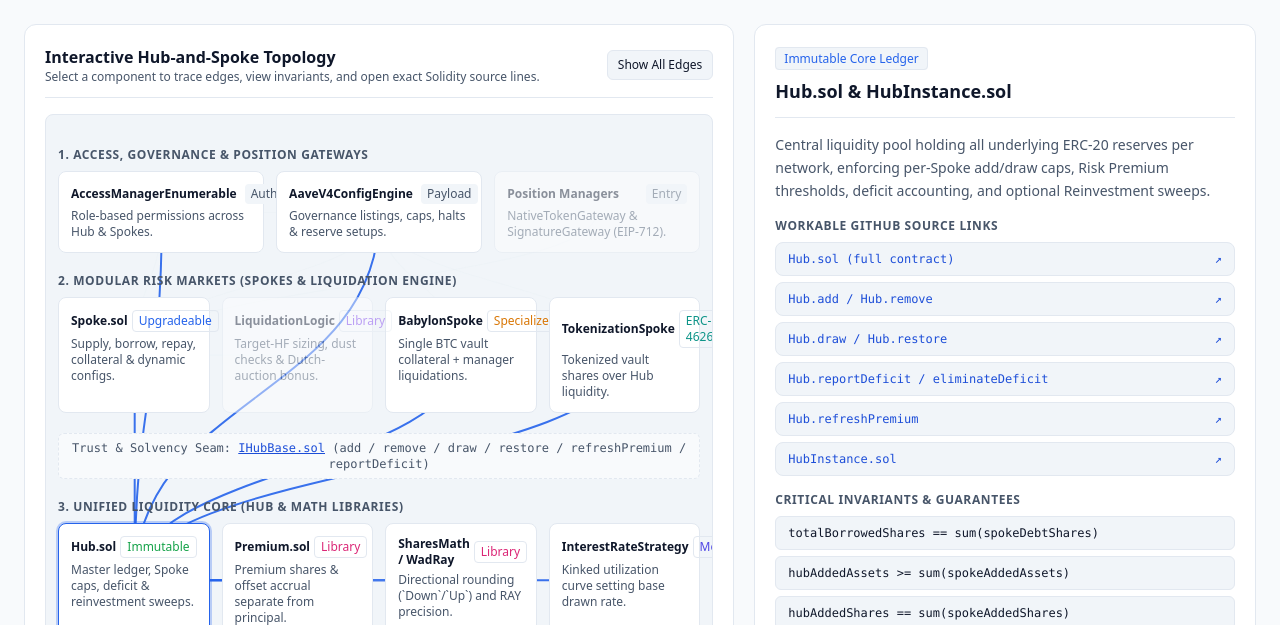
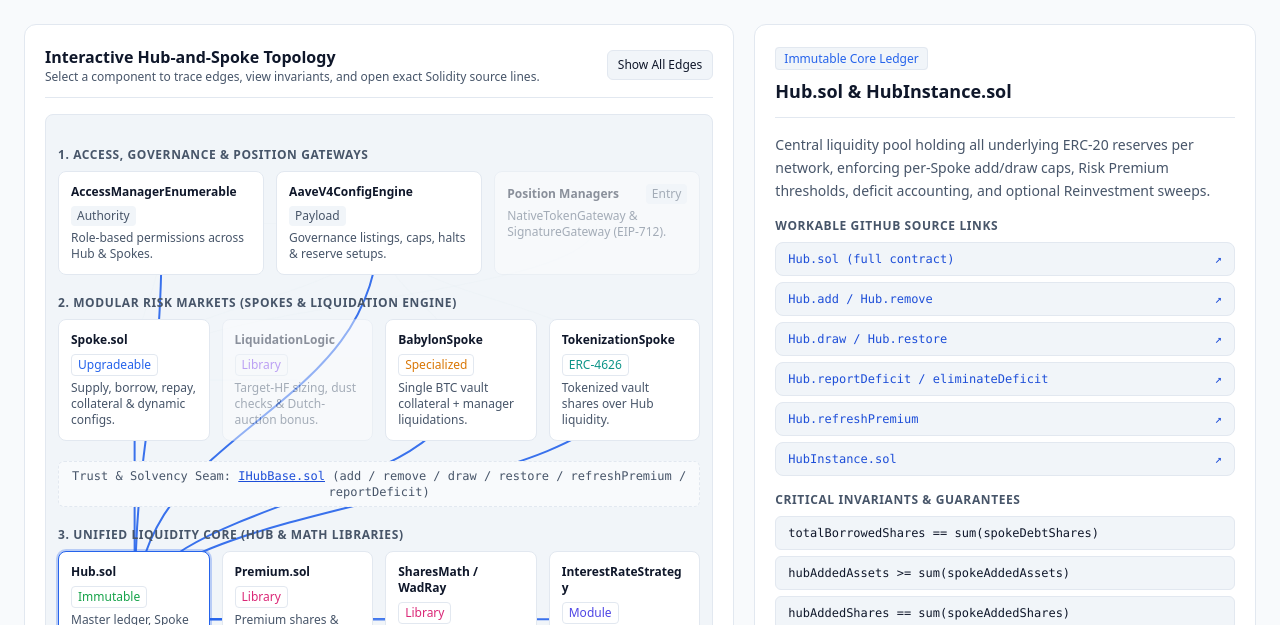
Before and after one commit to fredLuv/aave-v4-verification-architecture, a plain HTML site: page index.html in a window 1280 px wide. Shown: the part 152-777 px from the top of the page. Drawn offline with nearby package versions, Linux system fonts and the light colour scheme.

Commit message:
Add Open Graph preview image and fix node badge wrapping

```diff
--- a/index.html
+++ b/index.html
@@ -4,6 +4,18 @@
   <meta charset="UTF-8" />
   <meta name="viewport" content="width=device-width, initial-scale=1.0" />
   <title>Aave V4 Architecture — Interactive Explorer &amp; Code Map</title>
+  <meta name="description" content="Clickable Aave V4 Hub-and-Spoke architecture explorer with line-verified Solidity links, Risk Premium &amp; liquidation calculators, and compositional formal verification methodology." />
+  <meta property="og:type" content="website" />
+  <meta property="og:title" content="Aave V4 Architecture — Interactive Explorer &amp; Verification Methodology" />
+  <meta property="og:description" content="Interactive Hub-and-Spoke code map with line-verified links to aave/aave-v4 and a 5-stratum Assume-Guarantee verification pipeline." />
+  <meta property="og:url" content="https://fredluv.github.io/aave-v4-verification-architecture/" />
+  <meta property="og:image" content="https://fredluv.github.io/aave-v4-verification-architecture/preview.png" />
+  <meta property="og:image:width" content="1440" />
+  <meta property="og:image:height" content="756" />
+  <meta name="twitter:card" content="summary_large_image" />
+  <meta name="twitter:title" content="Aave V4 Architecture — Interactive Explorer &amp; Code Map" />
+  <meta name="twitter:description" content="Clickable Hub-and-Spoke topology, line-verified Solidity links, and Context-Sliced Assume-Guarantee verification." />
+  <meta name="twitter:image" content="https://fredluv.github.io/aave-v4-verification-architecture/preview.png" />
   <script src="https://cdn.tailwindcss.com"></script>
   <style>
     :root {
@@ -125,23 +137,23 @@
             </div>
             <div class="grid grid-cols-1 sm:grid-cols-3 gap-3">
               <div class="node-card rounded-lg border border-[var(--border)] bg-[var(--card)] p-3" data-node="access">
-                <div class="flex items-center justify-between gap-2">
-                  <span class="text-xs font-semibold">AccessManagerEnumerable</span>
-                  <span class="text-xs px-1.5 py-0.5 rounded bg-[var(--content)] text-[var(--muted-foreground)]">Authority</span>
+                <div class="flex flex-wrap items-center justify-between gap-1.5">
+                  <span class="text-xs font-semibold break-all">AccessManagerEnumerable</span>
+                  <span class="text-xs px-1.5 py-0.5 rounded bg-[var(--content)] text-[var(--muted-foreground)] shrink-0">Authority</span>
                 </div>
                 <p class="text-xs text-[var(--muted-foreground)] mt-1">Role-based permissions across Hub &amp; Spokes.</p>
               </div>
               <div class="node-card rounded-lg border border-[var(--border)] bg-[var(--card)] p-3" data-node="config">
-                <div class="flex items-center justify-between gap-2">
+                <div class="flex flex-wrap items-center justify-between gap-1.5">
                   <span class="text-xs font-semibold">AaveV4ConfigEngine</span>
-                  <span class="text-xs px-1.5 py-0.5 rounded bg-[var(--content)] text-[var(--muted-foreground)]">Payload</span>
+                  <span class="text-xs px-1.5 py-0.5 rounded bg-[var(--content)] text-[var(--muted-foreground)] shrink-0">Payload</span>
                 </div>
                 <p class="text-xs text-[var(--muted-foreground)] mt-1">Governance listings, caps, halts &amp; reserve setups.</p>
               </div>
               <div class="node-card rounded-lg border border-[var(--border)] bg-[var(--card)] p-3" data-node="gateways">
-                <div class="flex items-center justify-between gap-2">
+                <div class="flex flex-wrap items-center justify-between gap-1.5">
                   <span class="text-xs font-semibold">Position Managers</span>
-                  <span class="text-xs px-1.5 py-0.5 rounded bg-[var(--content)] text-[var(--muted-foreground)]">Entry</span>
+                  <span class="text-xs px-1.5 py-0.5 rounded bg-[var(--content)] text-[var(--muted-foreground)] shrink-0">Entry</span>
                 </div>
                 <p class="text-xs text-[var(--muted-foreground)] mt-1">NativeTokenGateway &amp; SignatureGateway (EIP-712).</p>
               </div>
@@ -155,30 +167,30 @@
             </div>
             <div class="grid grid-cols-1 sm:grid-cols-2 lg:grid-cols-4 gap-3">
               <div class="node-card rounded-lg border border-[var(--border)] bg-[var(--card)] p-3" data-node="spoke">
-                <div class="flex items-center justify-between gap-1">
+                <div class="flex flex-wrap items-center justify-between gap-1.5">
                   <span class="text-xs font-semibold">Spoke.sol</span>
-                  <span class="text-xs px-1.5 py-0.5 rounded border border-[var(--border)]" style="color: var(--chart-1)">Upgradeable</span>
+                  <span class="text-xs px-1.5 py-0.5 rounded border border-[var(--border)] shrink-0" style="color: var(--chart-1)">Upgradeable</span>
                 </div>
                 <p class="text-xs text-[var(--muted-foreground)] mt-1">Supply, borrow, repay, collateral &amp; dynamic configs.</p>
               </div>
               <div class="node-card rounded-lg border border-[var(--border)] bg-[var(--card)] p-3" data-node="liquidation">
-                <div class="flex items-center justify-between gap-1">
+                <div class="flex flex-wrap items-center justify-between gap-1.5">
                   <span class="text-xs font-semibold">LiquidationLogic</span>
-                  <span class="text-xs px-1.5 py-0.5 rounded border border-[var(--border)]" style="color: var(--chart-2)">Library</span>
+                  <span class="text-xs px-1.5 py-0.5 rounded border border-[var(--border)] shrink-0" style="color: var(--chart-2)">Library</span>
                 </div>
                 <p class="text-xs text-[var(--muted-foreground)] mt-1">Target-HF sizing, dust checks &amp; Dutch-auction bonus.</p>
               </div>
               <div class="node-card rounded-lg border border-[var(--border)] bg-[var(--card)] p-3" data-node="babylon">
-                <div class="flex items-center justify-between gap-1">
+                <div class="flex flex-wrap items-center justify-between gap-1.5">
                   <span class="text-xs font-semibold">BabylonSpoke</span>
-                  <span class="text-xs px-1.5 py-0.5 rounded border border-[var(--border)]" style="color: var(--chart-3)">Specialized</span>
+                  <span class="text-xs px-1.5 py-0.5 rounded border border-[var(--border)] shrink-0" style="color: var(--chart-3)">Specialized</span>
                 </div>
                 <p class="text-xs text-[var(--muted-foreground)] mt-1">Single BTC vault collateral + manager liquidations.</p>
               </div>
               <div class="node-card rounded-lg border border-[var(--border)] bg-[var(--card)] p-3" data-node="tokenization">
-                <div class="flex items-center justify-between gap-1">
+                <div class="flex flex-wrap items-center justify-between gap-1.5">
                   <span class="text-xs font-semibold">TokenizationSpoke</span>
-                  <span class="text-xs px-1.5 py-0.5 rounded border border-[var(--border)]" style="color: var(--chart-4)">ERC-4626</span>
+                  <span class="text-xs px-1.5 py-0.5 rounded border border-[var(--border)] shrink-0" style="color: var(--chart-4)">ERC-4626</span>
                 </div>
                 <p class="text-xs text-[var(--muted-foreground)] mt-1">Tokenized vault shares over Hub liquidity.</p>
               </div>
@@ -197,30 +209,30 @@
             </div>
             <div class="grid grid-cols-1 sm:grid-cols-2 lg:grid-cols-4 gap-3">
               <div class="node-card is-selected rounded-lg border border-[var(--border)] bg-[var(--card)] p-3" data-node="hub">
-                <div class="flex items-center justify-between gap-1">
+                <div class="flex flex-wrap items-center justify-between gap-1.5">
                   <span class="text-xs font-semibold">Hub.sol</span>
-                  <span class="text-xs px-1.5 py-0.5 rounded border border-[var(--border)]" style="color: var(--success)">Immutable</span>
+                  <span class="text-xs px-1.5 py-0.5 rounded border border-[var(--border)] shrink-0" style="color: var(--success)">Immutable</span>
                 </div>
                 <p class="text-xs text-[var(--muted-foreground)] mt-1">Master ledger, Spoke caps, deficit &amp; reinvestment sweeps.</p>
               </div>
               <div class="node-card rounded-lg border border-[var(--border)] bg-[var(--card)] p-3" data-node="premium">
-                <div class="flex items-center justify-between gap-1">
+                <div class="flex flex-wrap items-center justify-between gap-1.5">
                   <span class="text-xs font-semibold">Premium.sol</span>
-                  <span class="text-xs px-1.5 py-0.5 rounded border border-[var(--border)]" style="color: var(--chart-5)">Library</span>
+                  <span class="text-xs px-1.5 py-0.5 rounded border border-[var(--border)] shrink-0" style="color: var(--chart-5)">Library</span>
                 </div>
                 <p class="text-xs text-[var(--muted-foreground)] mt-1">Premium shares &amp; offset accrual separate from principal.</p>
               </div>
               <div class="node-card rounded-lg border border-[var(--border)] bg-[var(--card)] p-3" data-node="shares">
-                <div class="flex items-center justify-between gap-1">
+                <div class="flex flex-wrap items-center justify-between gap-1.5">
                   <span class="text-xs font-semibold">SharesMath / WadRay</span>
-                  <span class="text-xs px-1.5 py-0.5 rounded border border-[var(--border)]" style="color: var(--chart-5)">Library</span>
+                  <span class="text-xs px-1.5 py-0.5 rounded border border-[var(--border)] shrink-0" style="color: var(--chart-5)">Library</span>
                 </div>
-                <p class="text-xs text-[var(--muted-foreground)] mt-1">Directional rounding (`Down`/`Up`) and RAY precision.</p>
+                <p class="text-xs text-[var(--muted-foreground)] mt-1">Directional rounding (<code class="font-mono">Down</code>/<code class="font-mono">Up</code>) and RAY precision.</p>
               </div>
               <div class="node-card rounded-lg border border-[var(--border)] bg-[var(--card)] p-3" data-node="irs">
-                <div class="flex items-center justify-between gap-1">
-                  <span class="text-xs font-semibold">InterestRateStrategy</span>
-                  <span class="text-xs px-1.5 py-0.5 rounded border border-[var(--border)]" style="color: var(--chart-6)">Module</span>
+                <div class="flex flex-wrap items-center justify-between gap-1.5">
+                  <span class="text-xs font-semibold break-all">InterestRateStrategy</span>
+                  <span class="text-xs px-1.5 py-0.5 rounded border border-[var(--border)] shrink-0" style="color: var(--chart-6)">Module</span>
                 </div>
                 <p class="text-xs text-[var(--muted-foreground)] mt-1">Kinked utilization curve setting base drawn rate.</p>
               </div>
```
Also changed, not shown: preview.png (added).
